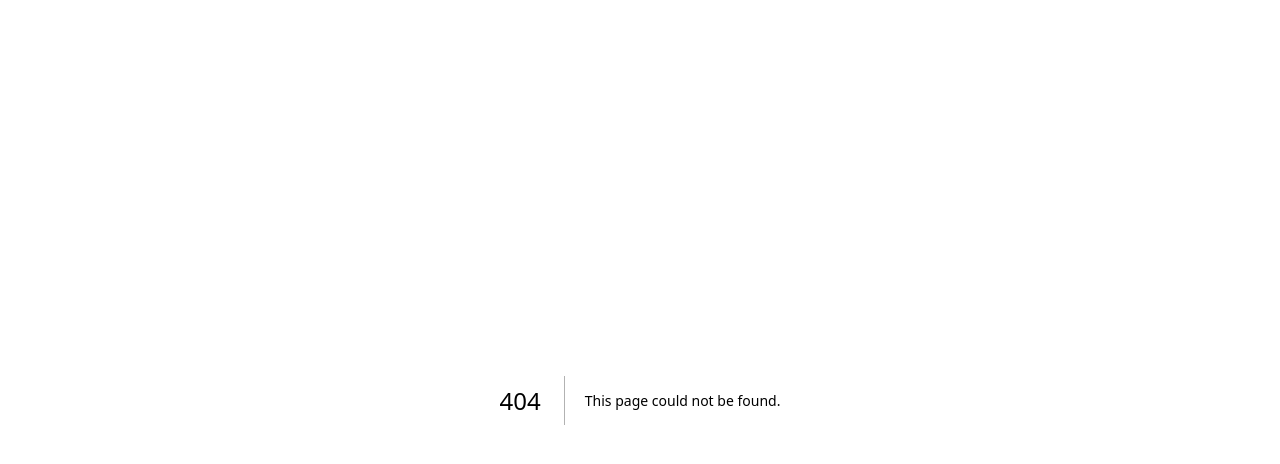
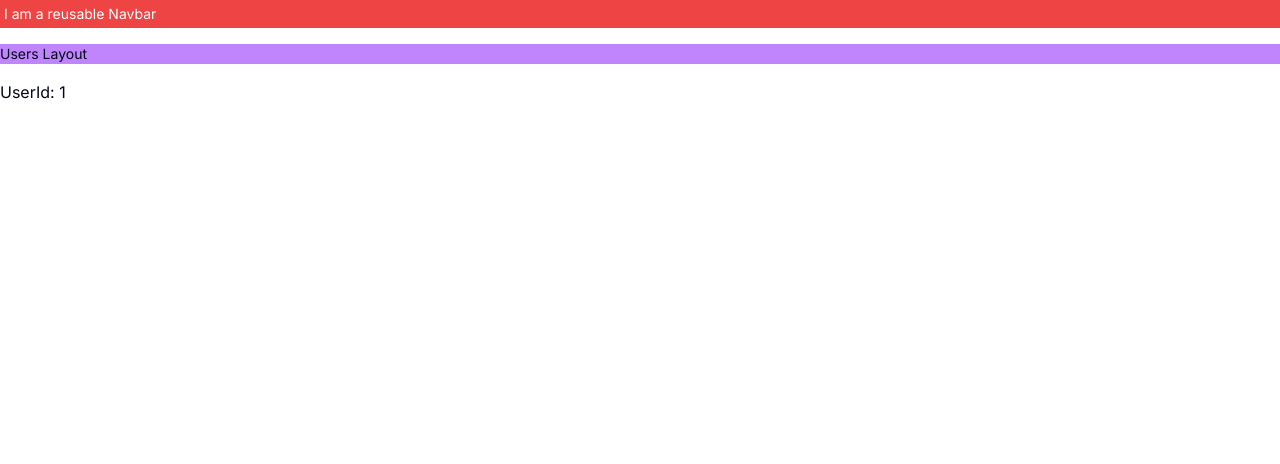
Before and after one commit to AlexandruIoan20/Miro-Clone, a Next.js app in the folder miro-clone/: page /users/1 in a window 1280 px wide. Before the commit this address had no page. Shown: the top 464 px of the page. Built offline with nearby package versions, Linux system fonts and the light colour scheme.

Commit message:
Playing around with router system

```diff
--- /dev/null
+++ b/miro-clone/app/_test/subroute/page.tsx
@@ -0,0 +1,7 @@
+const Page = () => {
+    return (
+        <div> I am never rendered </div>
+    )
+}
+
+export default Page;
--- /dev/null
+++ b/miro-clone/app/users/[userId]/page.tsx
@@ -0,0 +1,13 @@
+interface UserIdPageProps {
+    params: {
+        userId: string;
+    };
+};
+
+const Page = ( { params }: UserIdPageProps ) => {
+    return (
+        <div> UserId: { params.userId } </div>
+    )
+};
+
+export default Page;
--- /dev/null
+++ b/miro-clone/app/users/layout.tsx
@@ -0,0 +1,17 @@
+interface LayoutProps {
+    children: React.ReactNode
+}
+
+const Layout = ( { children }: LayoutProps) => {
+  return (
+    <div className = "flex flex-col gap-y-4">
+        <nav className = "bg-red-500 text-sm text-white p-1">
+            I am a reusable Navbar
+        </nav>
+        <p className="text-sm bg-purple-400" > Users Layout </p>
+        { children }
+    </div>
+  )
+}
+
+export default Layout
--- /dev/null
+++ b/miro-clone/app/users/page.tsx
@@ -0,0 +1,7 @@
+const Page = () => {
+    return (
+        <div> Users Page! </div>
+    )
+}
+
+export default Page;
```
